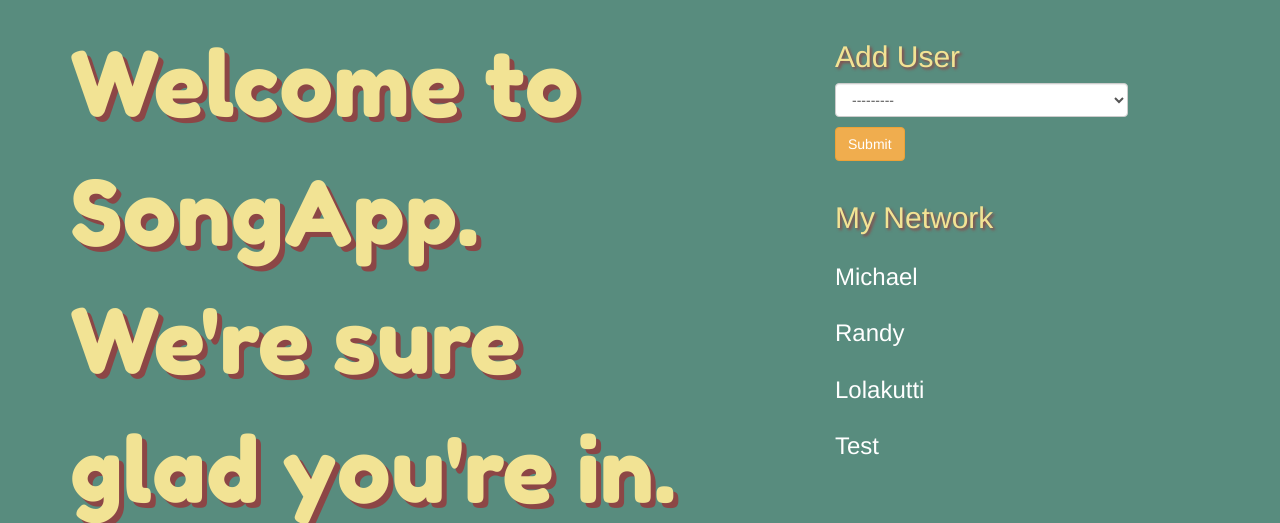
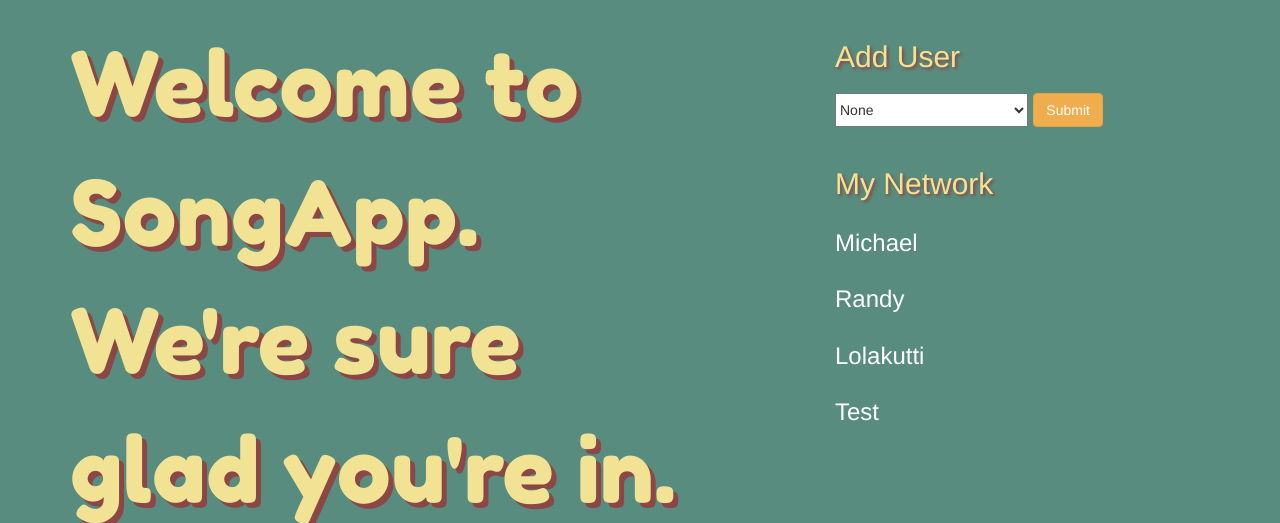
Before and after one commit to apraka16/SocketApp, a Django app: page /chat/ in a window 1280 px wide. Shown: the part 52-575 px from the top of the page. Run offline with Django 3.2, Linux system fonts and the light colour scheme; a user stored in the database is signed in; data comes from the database, SQL or seed files in the repository; both versions use the stored data as it was after the commit; some libraries are stand-ins or nearby versions; some web fonts are replaced.

Commit message:
Styled dropdown CSS so that dropdown and Submit are always in line.

```diff
--- a/chat/forms.py
+++ b/chat/forms.py
@@ -3,5 +3,5 @@ from django.contrib.auth.models import User
 
 
 class NetworkForm(forms.Form):
-    user_id = forms.ModelChoiceField(queryset=User.objects.all(), label='',
-                                       widget=forms.Select(attrs={'class': 'form-control'}))
+    user_id = forms.ModelChoiceField(queryset=User.objects.all(), empty_label='None', label='',
+                                     widget=forms.Select(attrs={'class': 'all_users'}))
--- a/chat/static/chat/style.css
+++ b/chat/static/chat/style.css
@@ -143,7 +143,9 @@ body                     {background: #588c7e;}
                           text-align: center;
                           width: 1.6em; }
 
-.all_users                {width: 70%;
-                           height: 33px;
-                           text-transform: capitalize;
-                           float: left;}
+.all_users               {
+                          width: calc(100% - 100px);
+                          margin-right: 2%;
+                          height: 34px;
+                          text-transform: capitalize;
+                          float: left;}
```
Also changed, not shown: db.sqlite3.
